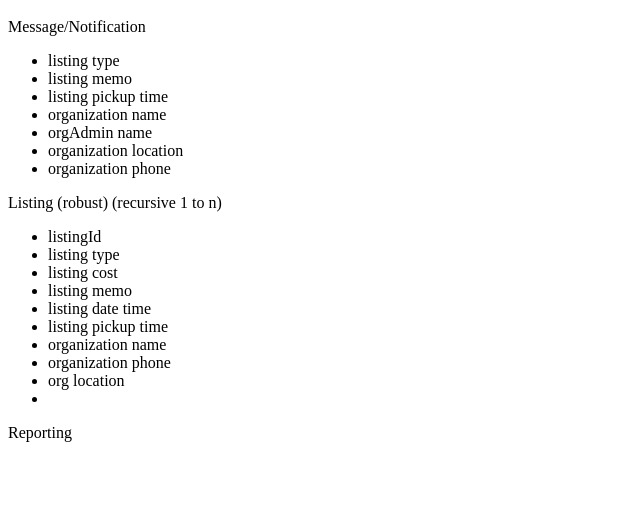
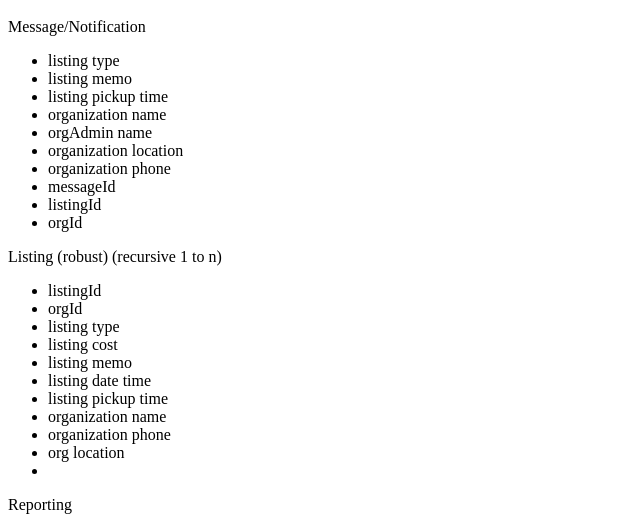
Before and after one commit to brbrown59/bread-basket, a PHP site: page /public_html/documentation/data-breakdown.php in a window 1280 px wide. Shown: the part 414-944 px from the top of the page, without its empty margins (0-640 px from the left). Before the commit the page ends 856 px from the top, so only its background shows below. Run offline with PHP 8.4, Linux system fonts and the light colour scheme.

Commit message:
continue w/ data entries

```diff
--- a/public_html/documentation/data-breakdown.php
+++ b/public_html/documentation/data-breakdown.php
@@ -35,10 +35,14 @@
 			<li>orgAdmin name</li>
 			<li>organization location</li>
 			<li>organization phone</li>
+			<li>messageId</li>
+			<li>listingId</li>
+			<li>orgId</li>
 		</ul>
 		<p>Listing (robust) (recursive 1 to n)</p>
 		<ul>
 			<li>listingId</li>
+			<li>orgId</li>
 			<li>listing type</li>
 			<li>listing cost</li>
 			<li>listing memo</li>
```
